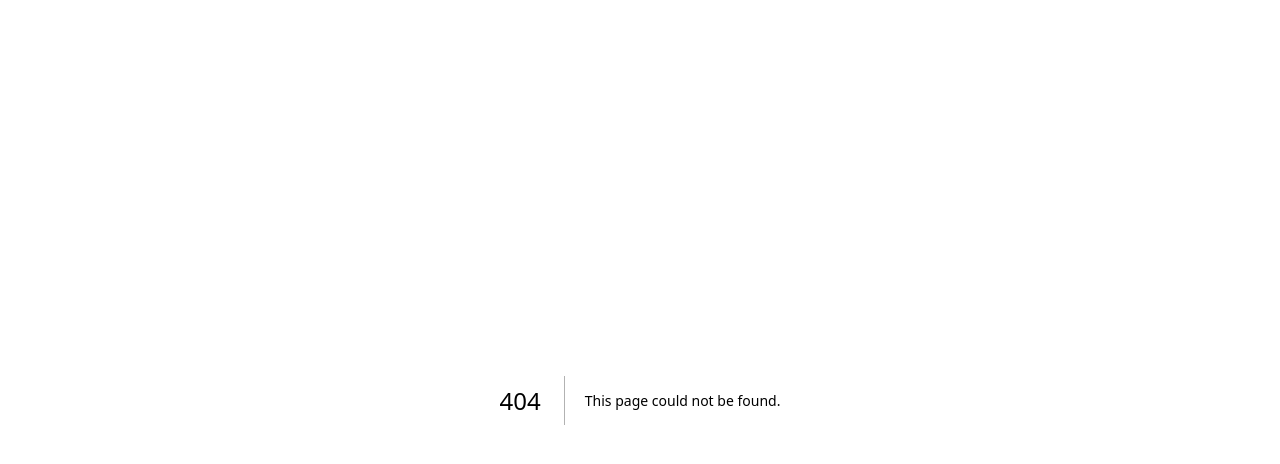
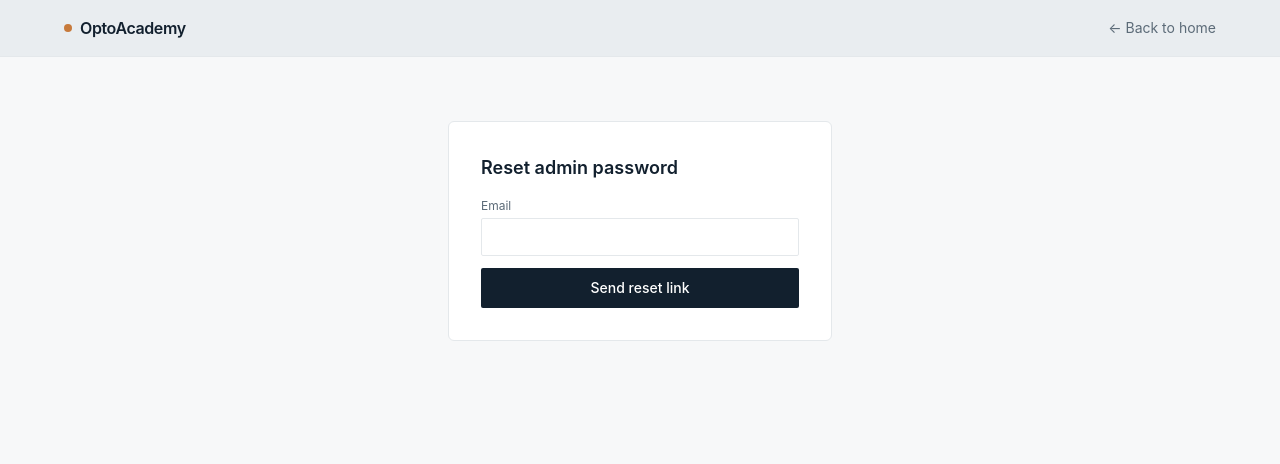
Before and after one commit to MHamzaNajam/optoacademy, a Next.js app: page /admin/forgot-password in a window 1280 px wide. Before the commit this address had no page. Shown: the top 464 px of the page. Built offline with nearby package versions, Linux system fonts and the light colour scheme; no server answers.

Commit message:
Create page.tsx

```diff
--- /dev/null
+++ b/app/(admin)/admin/forgot-password/page.tsx
@@ -0,0 +1,54 @@
+"use client";
+
+import { useState } from "react";
+import { supabase } from "@/lib/supabaseClient";
+import MiniHeader from "@/components/marketing/MiniHeader";
+
+export default function AdminForgotPasswordPage() {
+  const [email, setEmail] = useState("");
+  const [message, setMessage] = useState("");
+  const [error, setError] = useState("");
+
+  const handleReset = async (e: React.FormEvent) => {
+    e.preventDefault();
+    setError("");
+    setMessage("");
+
+    const { error } = await supabase.auth.resetPasswordForEmail(email, {
+      redirectTo: `${window.location.origin}/reset-password`,
+    });
+
+    if (error) {
+      setError("Something went wrong. Please try again.");
+    } else {
+      setMessage("If that email is registered, a reset link has been sent.");
+    }
+  };
+
+  return (
+    <div className="min-h-screen bg-mist">
+      <MiniHeader />
+      <div className="flex items-center justify-center py-16">
+        <form onSubmit={handleReset} className="bg-white border border-line rounded-md p-8 w-full max-w-sm">
+          <h1 className="text-lg font-semibold text-ink mb-4">Reset admin password</h1>
+
+          {error && <p className="text-red-600 text-sm mb-3">{error}</p>}
+          {message && <p className="text-teal text-sm mb-3">{message}</p>}
+
+          <label className="block text-xs text-slate mb-1">Email</label>
+          <input
+            type="email"
+            required
+            value={email}
+            onChange={(e) => setEmail(e.target.value)}
+            className="border border-line rounded-sm px-3 py-2 text-sm w-full mb-3"
+          />
+
+          <button type="submit" className="bg-ink text-paper py-2.5 rounded-sm font-medium text-sm w-full">
+            Send reset link
+          </button>
+        </form>
+      </div>
+    </div>
+  );
+}
```
